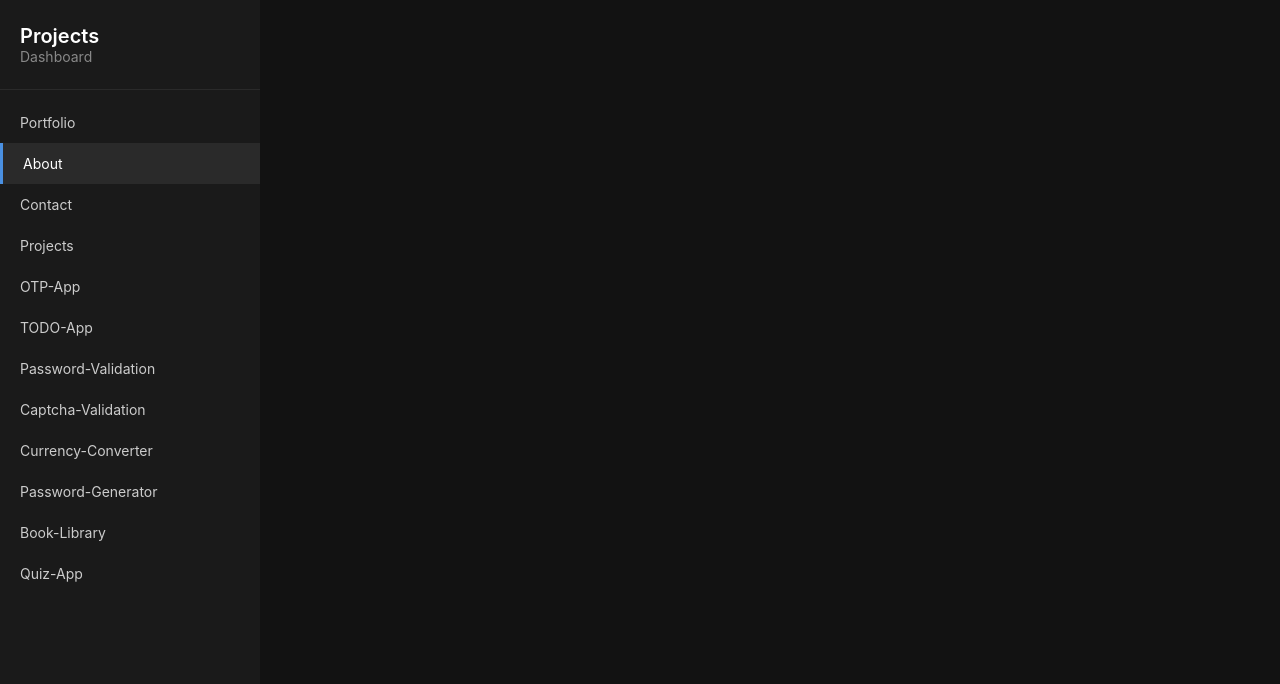
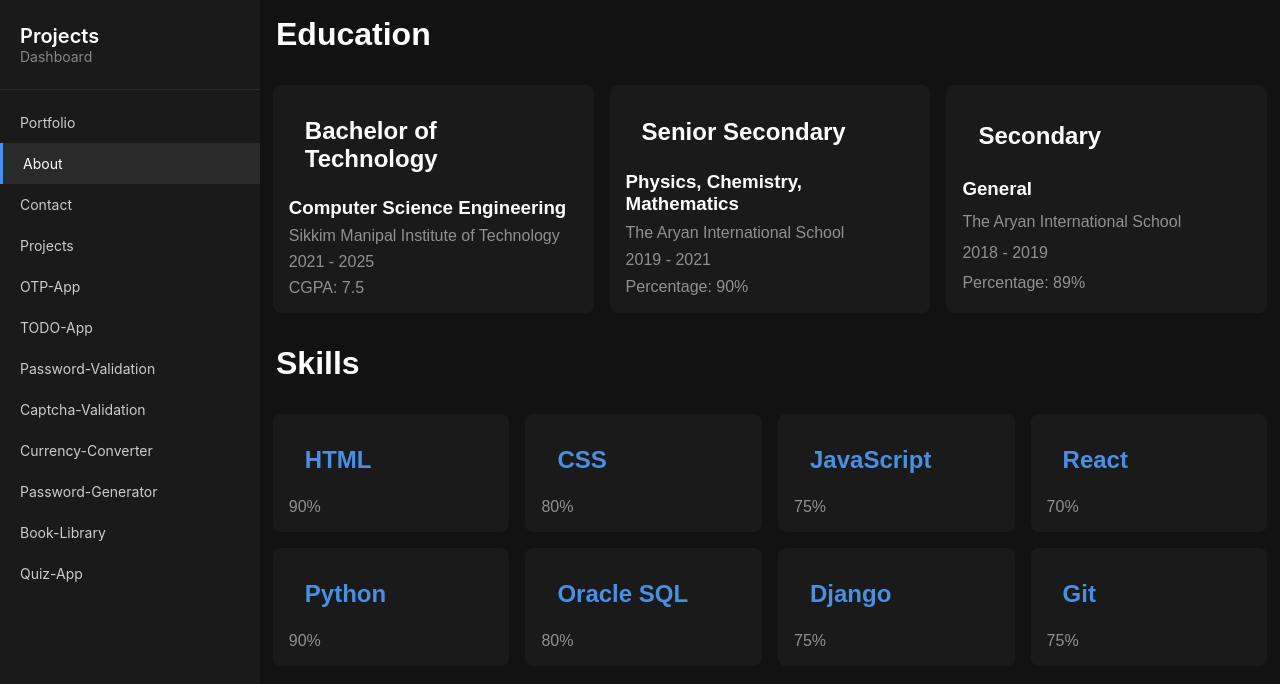
Before and after one commit to tejash098/React-Project-Dashboard, a React (Vite) app: page /about in a window 1280 px wide. Shown: the top 684 px of the page. Built offline with nearby package versions, Linux system fonts and the light colour scheme.

Commit message:
feat: Add About component with education and skills sections and corresponding styles.

```diff
--- a/src/Components/Portfolio/About.jsx
+++ b/src/Components/Portfolio/About.jsx
@@ -1,13 +1,75 @@
 import React from "react";
 
 const About = () => {
-    return (
-        <>
-            <div className="about">
-
+  return (
+    <>
+      <div className="about">
+        <div className="about-content">
+          <h1>Education</h1>
+          <div className="education-grid">
+            <div className="education-card">
+              <h2>Bachelor of Technology</h2>
+              <h3>Computer Science Engineering</h3>
+              <p>Sikkim Manipal Institute of Technology</p>
+              <p>2021 - 2025</p>
+              <p>CGPA: 7.5</p>
             </div>
-        </>
-    );
+            <div className="education-card">
+              <h2>Senior Secondary</h2>
+              <h3>Physics, Chemistry, Mathematics</h3>
+              <p>The Aryan International School</p>
+              <p>2019 - 2021</p>
+              <p>Percentage: 90%</p>
+            </div>
+            <div className="education-card">
+              <h2>Secondary</h2>
+              <h3>General</h3>
+              <p>The Aryan International School</p>
+              <p>2018 - 2019</p>
+              <p>Percentage: 89%</p>
+            </div>
+          </div>
+        </div>
+        <div className="skills-content">
+            <h1>Skills</h1>
+            <div className="skills-grid">
+                <div className="skill-card">
+                    <h2>HTML</h2>
+                    <p>90%</p>
+                </div>
+                <div className="skill-card">
+                    <h2>CSS</h2>
+                    <p>80%</p>
+                </div>
+                <div className="skill-card">
+                    <h2>JavaScript</h2>
+                    <p>75%</p>
+                </div>
+                <div className="skill-card">
+                    <h2>React</h2>
+                    <p>70%</p>
+                </div>
+                <div className="skill-card">
+                    <h2>Python</h2>
+                    <p>90%</p>
+                </div>
+                <div className="skill-card">
+                    <h2>Oracle SQL</h2>
+                    <p>80%</p>
+                </div>
+                <div className="skill-card">
+                    <h2>Django</h2>
+                    <p>75%</p>
+                </div>
+                <div className="skill-card">
+                    <h2>Git</h2>
+                    <p>75%</p>
+                </div>
+            </div>
+        </div>
+      </div>
+    </>
+  );
 };
 
 export default About;
--- a/src/Components/Portfolio/Portfolio.css
+++ b/src/Components/Portfolio/Portfolio.css
@@ -171,3 +171,68 @@ textarea {
       height: 100vh;
     }
   }
+
+  .about {
+    width: 100%;
+    color: #fff;
+    font-family: "Poppins", sans-serif;
+    .about-content{
+      width: 100%;
+      h1{
+        margin: 2vh;
+      }
+      .education-grid{
+        padding: 2vh 1vw;
+        display: grid;
+        grid-template-columns: repeat(3, 1fr);
+        justify-content: center;
+        gap: 2vh;
+        width: 100%;
+        .education-card{
+          display: flex;
+          flex-direction: column;
+          justify-content: space-evenly;
+          gap: 1vh;
+          background-color: #1a1a1a;
+          border-radius: 8px;
+          padding: 2vh;
+          p{
+            color: #919191;
+          }
+          h2{
+            margin: 2vh;
+          }
+        }
+      }
+    }
+    .skills-content{
+      width: 100%;
+      h1{
+        margin: 2vh;
+      }
+      .skills-grid{
+        padding: 2vh 1vw;
+        display: grid;
+        grid-template-columns: repeat(4, 1fr);
+        justify-content: center;
+        gap: 2vh;
+        width: 100%;
+        .skill-card{
+          display: flex;
+          flex-direction: column;
+          justify-content: space-evenly;
+          gap: 1vh;
+          background-color: #1a1a1a;
+          border-radius: 8px;
+          padding: 2vh;
+          p{
+            color: #919191;
+          }
+          h2{
+            margin: 2vh;
+            color: #4a90e2;
+          }
+        }
+      }
+    }
+  }
```
